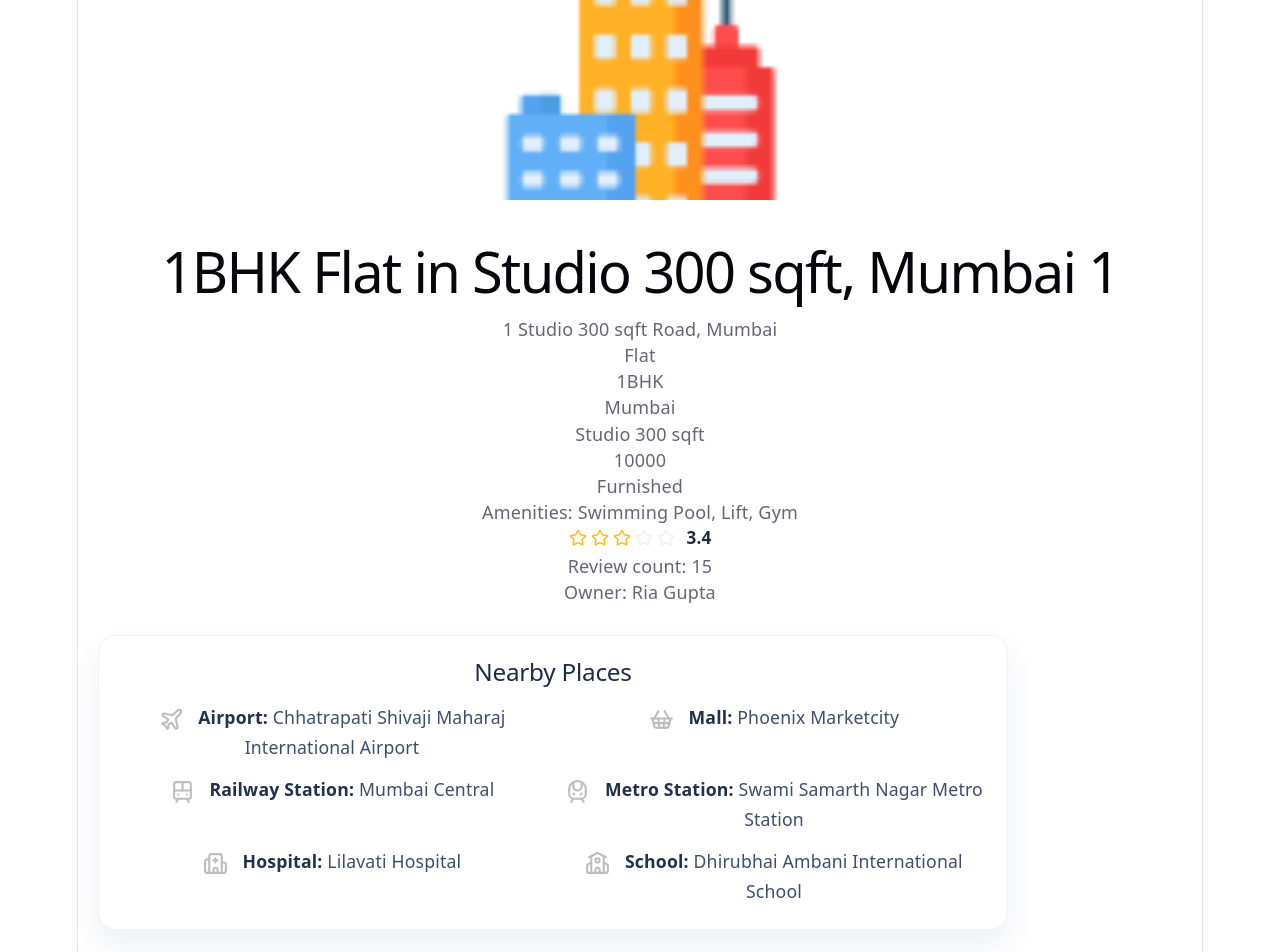
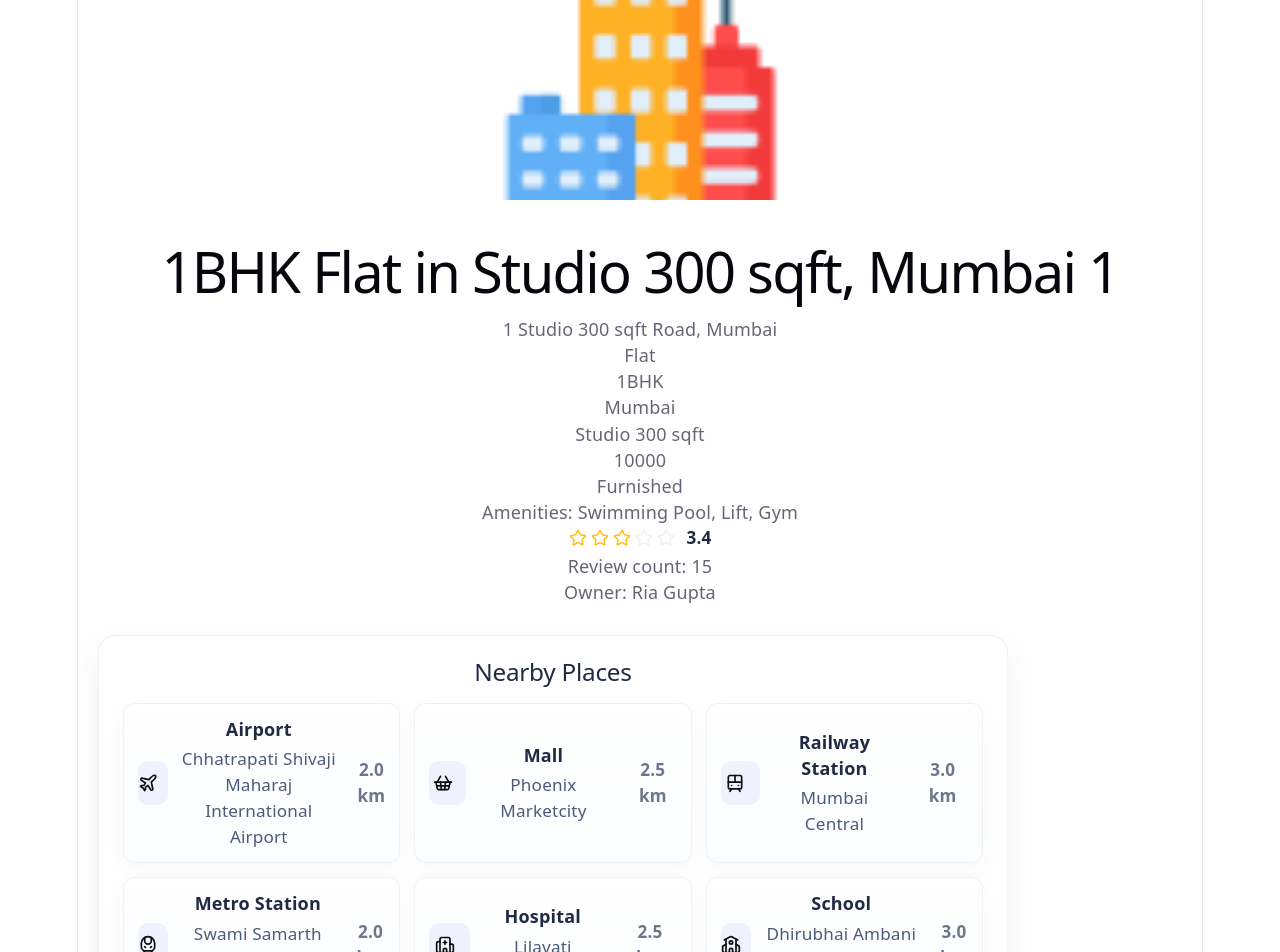
Before and after one commit to sakshi07bhosale/Easy-rent-react-app, a React (Vite) app: page /property/1 in a window 1280 px wide. Shown: the top 952 px of the page. Built offline with nearby package versions, Linux system fonts and the light colour scheme.

Commit message:
near by places card updated

```diff
--- a/src/views/PropertyDetails/PropertyDetails.css
+++ b/src/views/PropertyDetails/PropertyDetails.css
@@ -121,7 +121,57 @@
 .nearby-icon {
     vertical-align: middle;
     margin-right: 10px;
-    color: #bcbdbe;
+    color: #0c0c0c;
+}
+
+.nearby-cards {
+    display: grid;
+    grid-template-columns: repeat(auto-fit, minmax(240px, 1fr));
+    gap: 14px;
+    margin-top: 8px;
+}
+
+.nearby-card {
+    display: flex;
+    align-items: center;
+    gap: 12px;
+    padding: 12px 14px;
+    background: linear-gradient(180deg, #ffffff 0%, #fbfdff 100%);
+    border-radius: 12px;
+    border: 1px solid rgba(34,48,76,0.06);
+    box-shadow: 0 8px 20px rgba(45,70,120,0.04);
+}
+
+.nearby-card-left {
+    width: 44px;
+    height: 44px;
+    display: flex;
+    align-items: center;
+    justify-content: center;
+    background: rgba(77,107,243,0.08);
+    border-radius: 10px;
+}
+
+.nearby-card-body {
+    flex: 1 1 auto;
+}
+
+.nearby-card-title {
+    font-weight: 700;
+    color: #1f2a44;
+    margin-bottom: 4px;
+}
+
+.nearby-card-place {
+    color: #4b5b7a;
+    font-size: 0.95rem;
+}
+
+.nearby-distance {
+    color: #6b778c;
+    font-weight: 700;
+    font-size: 0.95rem;
+    margin-left: 8px;
 }
 
 .review-comment{
--- a/src/views/PropertyDetails/PropertyDetails.jsx
+++ b/src/views/PropertyDetails/PropertyDetails.jsx
@@ -39,14 +39,46 @@ function PropertyDetails() {
       <div className="nearby-section">
         <h2>Nearby Places</h2>
         {propertyDetails.nearby ? (
-          <ul className="nearby-list">
-            <li><Plane className="nearby-icon" size={25} /> <strong>Airport:</strong> {propertyDetails.nearby.airport}</li>
-            <li><ShoppingBasket className="nearby-icon" size={25} /> <strong>Mall:</strong> {propertyDetails.nearby.mall}</li>
-            <li><TramFront className="nearby-icon" size={25} /> <strong>Railway Station:</strong> {propertyDetails.nearby.railwayStation}</li>
-            <li><TrainFront className="nearby-icon" size={25} /> <strong>Metro Station:</strong> {propertyDetails.nearby.metroStation}</li>
-            <li><Hospital className="nearby-icon" size={25} /> <strong>Hospital:</strong> {propertyDetails.nearby.hospital}</li>
-            <li><School className="nearby-icon" size={25} /> <strong>School:</strong> {propertyDetails.nearby.school}</li>
-          </ul>
+            (() => {
+              const entries = Object.entries(propertyDetails.nearby);
+              const computeDistance = (idx) => {
+                const base = ((propertyDetails.id || 0) % 5) + 1;
+                const km = (base + (idx % 3) * 0.5).toFixed(1);
+                return `${km} km`;
+              };
+
+              return (
+                <div className="nearby-cards">
+                  {entries.map(([key, name], idx) => (
+                    <div className="nearby-card" key={key}>
+                      <div className="nearby-card-left">
+                        {key === 'airport' && <Plane className="nearby-icon" size={20} />}
+                        {key === 'mall' && <ShoppingBasket className="nearby-icon" size={20} />}
+                        {key === 'railwayStation' && <TramFront className="nearby-icon" size={20} />}
+                        {key === 'metroStation' && <TrainFront className="nearby-icon" size={20} />}
+                        {key === 'hospital' && <Hospital className="nearby-icon" size={20} />}
+                        {key === 'school' && <School className="nearby-icon" size={20} />}
+                      </div>
+                      <div className="nearby-card-body">
+                        <div className="nearby-card-title">{(() => {
+                          switch (key) {
+                            case 'airport': return 'Airport';
+                            case 'mall': return 'Mall';
+                            case 'railwayStation': return 'Railway Station';
+                            case 'metroStation': return 'Metro Station';
+                            case 'hospital': return 'Hospital';
+                            case 'school': return 'School';
+                            default: return key;
+                          }
+                        })()}</div>
+                        <div className="nearby-card-place">{name}</div>
+                      </div>
+                      <div className="nearby-distance">{computeDistance(idx)}</div>
+                    </div>
+                  ))}
+                </div>
+              );
+            })()
         ) : (
           <p>No nearby places available.</p>
         )}
```
